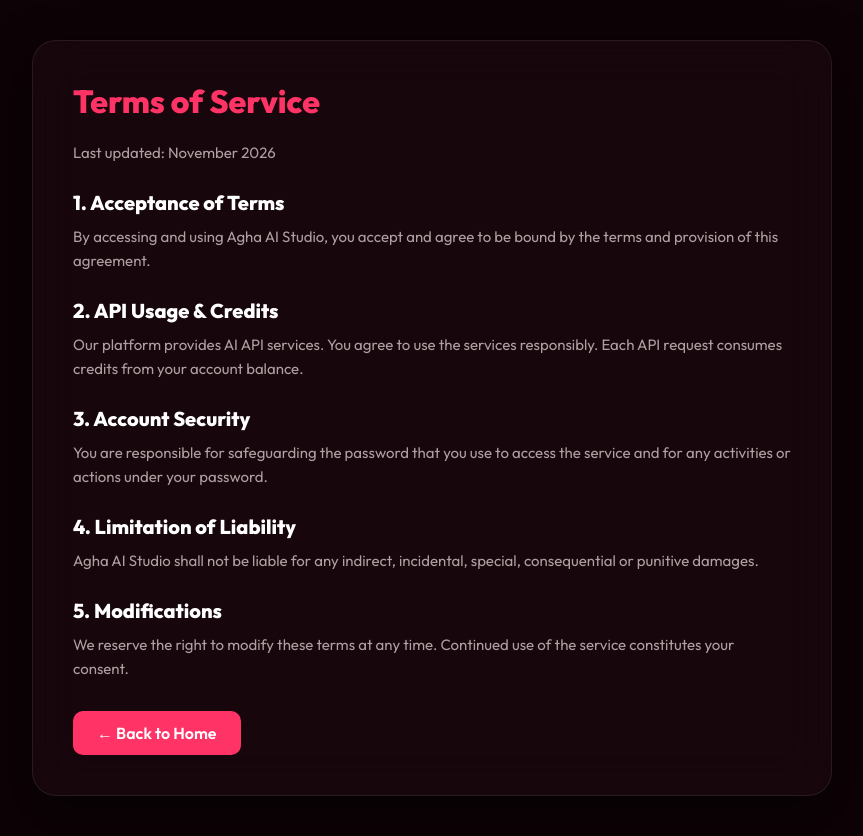
After one commit to aghaaistudio/agha-ai-studio-core, a Flask app: page /terms in a window 1280 px wide. The commit adds this page. Shown: the whole page, without its empty margins (208-1071 px from the left). Run offline with Flask 3, Linux system fonts and the light colour scheme.

Commit message:
Feature: Added Terms, Privacy, Error pages and Footer

```diff
--- a/app.py
+++ b/app.py
@@ -45,7 +45,17 @@ def create_app() -> Flask:
     with app.app_context():
         db.create_all()
 
+
+    @app.errorhandler(404)
+    def not_found_error(error):
+        return render_template('errors/404.html'), 404
+
+    @app.errorhandler(500)
+    def internal_error(error):
+        return render_template('errors/500.html'), 500
+
     return app
+
 
 app = create_app()
 
--- a/routes/main.py
+++ b/routes/main.py
@@ -14,3 +14,11 @@ main_bp = Blueprint("main", __name__)
 def home():
     """Render the dashboard homepage."""
     return render_template("index.html")
+
+@main_bp.get("/terms")
+def terms():
+    return render_template("terms.html")
+
+@main_bp.get("/privacy")
+def privacy():
+    return render_template("privacy.html")
--- /dev/null
+++ b/templates/terms.html
@@ -0,0 +1,39 @@
+<!DOCTYPE html>
+<html lang="en">
+<head>
+    <meta charset="UTF-8">
+    <meta name="viewport" content="width=device-width, initial-scale=1.0">
+    <title>Terms of Service — Agha AI Studio</title>
+    <link href="https://fonts.googleapis.com/css2?family=Outfit:wght@300;400;600;800&display=swap" rel="stylesheet">
+    <style>
+        :root { --bg-base: #0d0206; --bg-panel: rgba(30, 10, 18, 0.6); --accent-pink: #ff3366; --text-main: #ffffff; --text-muted: #b09ea1; }
+        * { box-sizing: border-box; margin: 0; padding: 0; font-family: 'Outfit', sans-serif; }
+        body { background-color: var(--bg-base); color: var(--text-main); min-height: 100vh; padding: 40px 20px; }
+        .container { max-width: 800px; margin: 0 auto; }
+        .glass-panel { background: var(--bg-panel); backdrop-filter: blur(24px); border: 1px solid rgba(255, 255, 255, 0.08); border-radius: 24px; padding: 40px; box-shadow: 0 20px 50px rgba(0, 0, 0, 0.5); }
+        h1 { font-size: 32px; color: var(--accent-pink); margin-bottom: 20px; }
+        h2 { font-size: 20px; margin-top: 25px; margin-bottom: 10px; color: #fff; }
+        p, li { color: var(--text-muted); line-height: 1.6; margin-bottom: 10px; font-size: 15px; }
+        .btn { background: var(--accent-pink); color: white; border: none; padding: 12px 24px; border-radius: 10px; cursor: pointer; text-decoration: none; font-weight: 600; display: inline-block; margin-top: 20px; }
+    </style>
+</head>
+<body>
+    <div class="container">
+        <div class="glass-panel">
+            <h1>Terms of Service</h1>
+            <p>Last updated: November 2026</p>
+            <h2>1. Acceptance of Terms</h2>
+            <p>By accessing and using Agha AI Studio, you accept and agree to be bound by the terms and provision of this agreement.</p>
+            <h2>2. API Usage & Credits</h2>
+            <p>Our platform provides AI API services. You agree to use the services responsibly. Each API request consumes credits from your account balance.</p>
+            <h2>3. Account Security</h2>
+            <p>You are responsible for safeguarding the password that you use to access the service and for any activities or actions under your password.</p>
+            <h2>4. Limitation of Liability</h2>
+            <p>Agha AI Studio shall not be liable for any indirect, incidental, special, consequential or punitive damages.</p>
+            <h2>5. Modifications</h2>
+            <p>We reserve the right to modify these terms at any time. Continued use of the service constitutes your consent.</p>
+            <a href="{{ url_for('main.home') }}" class="btn">← Back to Home</a>
+        </div>
+    </div>
+</body>
+</html>
```
Also changed, not shown: templates/errors/404.html (added, +27 -0 lines), templates/errors/500.html (added, +27 -0 lines), templates/index.html (+8 -0 lines), templates/privacy.html (added, +37 -0 lines).
